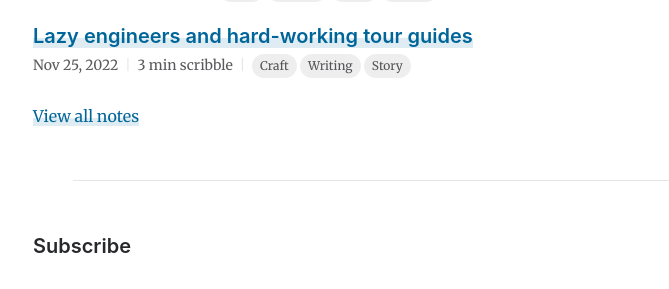
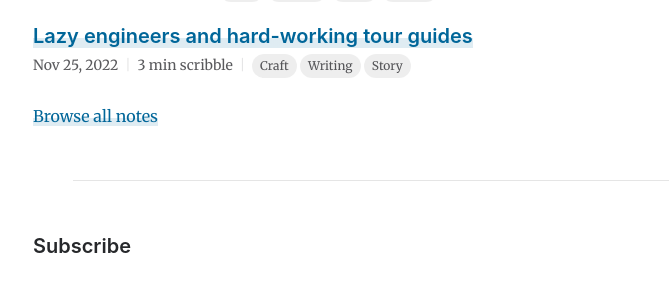
Before and after one commit to natelistrom/natelistrom.github.io, a Jekyll site: the page built from index.markdown, in a window 1280 px wide. Shown: the part 1428-1717 px from the top of the page, without its empty margins (247-916 px from the left). Built offline with Jekyll 4.4.1, drawn with Linux system fonts in a browser that asks for light colours.

Commit message:
Update 'view' to 'browse' in all notes link

```diff
--- a/_layouts/home.html
+++ b/_layouts/home.html
@@ -42,7 +42,7 @@ layout: default
 
   {%- endif -%}
 
-  <p><a href="/notes">View all notes</a></p>
+  <p><a href="/notes">Browse all notes</a></p>
 
   {% include _subscribe.html %}
 
--- a/_layouts/tags.html
+++ b/_layouts/tags.html
@@ -13,6 +13,6 @@ layout: default
 </ul>
 </div>
 
-<p><a href="/notes">View all notes</a></p>
+<p><a href="/notes">Browse all notes</a></p>
 
 {% include _subscribe.html %}
```
